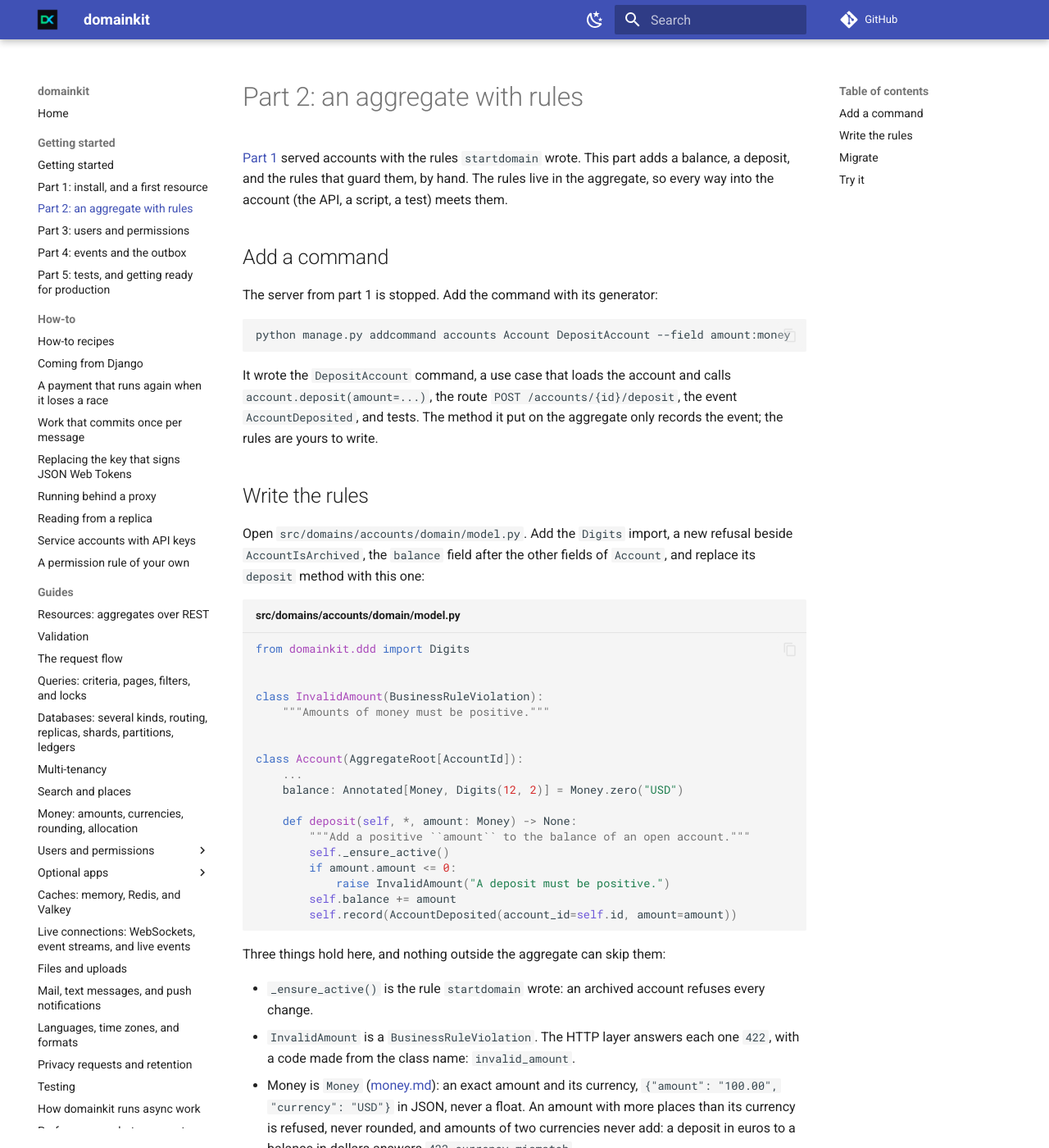
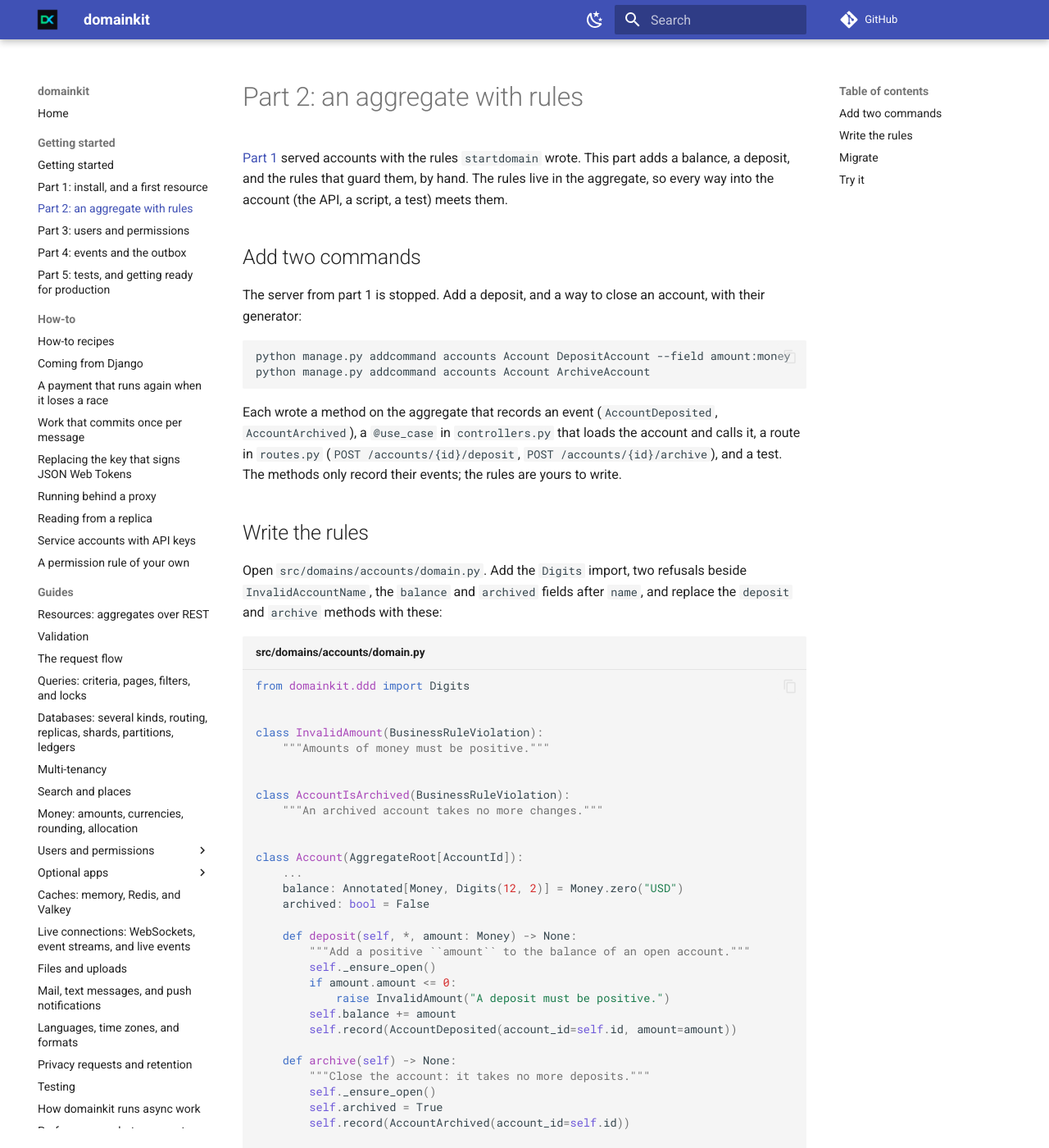
Before and after one commit to karimmattar/domainkit, an MkDocs documentation site: the page built from docs/tutorial/2-rules.md, in a window 1280 px wide and 1400 px high. Shown: the whole window at 82% size. Built offline with MkDocs 1.6.1 and Material for MkDocs 9.7.7, drawn with Linux system fonts in a browser that asks for light colours; comment, search, counter and statistics services are not loaded; some of the changed text lies outside the part shown.

Commit message:
The tutorial builds a four-file domain
Parts 1 to 5 now make the bank on domain.py, controllers.py, models.py,
and routes.py: the deposit and archive rules are written in domain.py,
the deposit is logged by a @handles function in controllers.py, and the
aggregate's tests go in a new test_domain.py. test_walkthroughs.py plays
the pages as written.

Co-Authored-By: Claude Opus 5.5 <noreply@anthropic.com>
Claude-Session: https://claude.ai/code/session_01PHJB1f6AhZ5eHp561TCrvG

````diff
--- a/docs/tutorial/2-rules.md
+++ b/docs/tutorial/2-rules.md
@@ -5,27 +5,30 @@ wrote. This part adds a balance, a deposit, and the rules that guard
 them, by hand. The rules live in the aggregate, so every way into the
 account (the API, a script, a test) meets them.
 
-## Add a command
+## Add two commands
 
-The server from part 1 is stopped. Add the command with its generator:
+The server from part 1 is stopped. Add a deposit, and a way to close an
+account, with their generator:
 
 ```bash
 python manage.py addcommand accounts Account DepositAccount --field amount:money
+python manage.py addcommand accounts Account ArchiveAccount
 ```
 
-It wrote the `DepositAccount` command, a use case that loads the account
-and calls `account.deposit(amount=...)`, the route `POST
-/accounts/{id}/deposit`, the event `AccountDeposited`, and tests. The
-method it put on the aggregate only records the event; the rules are
-yours to write.
+Each wrote a method on the aggregate that records an event
+(`AccountDeposited`, `AccountArchived`), a `@use_case` in
+`controllers.py` that loads the account and calls it, a route in
+`routes.py` (`POST /accounts/{id}/deposit`, `POST /accounts/{id}/archive`),
+and a test. The methods only record their events; the rules are yours to
+write.
 
 ## Write the rules
 
-Open `src/domains/accounts/domain/model.py`. Add the `Digits` import, a new
-refusal beside `AccountIsArchived`, the `balance` field after the other
-fields of `Account`, and replace its `deposit` method with this one:
+Open `src/domains/accounts/domain.py`. Add the `Digits` import, two
+refusals beside `InvalidAccountName`, the `balance` and `archived` fields
+after `name`, and replace the `deposit` and `archive` methods with these:
 
-```python title="src/domains/accounts/domain/model.py"
+```python title="src/domains/accounts/domain.py"
 from domainkit.ddd import Digits
 
 
@@ -33,23 +36,39 @@ class InvalidAmount(BusinessRuleViolation):
     """Amounts of money must be positive."""
 
 
+class AccountIsArchived(BusinessRuleViolation):
+    """An archived account takes no more changes."""
+
+
 class Account(AggregateRoot[AccountId]):
     ...
     balance: Annotated[Money, Digits(12, 2)] = Money.zero("USD")
+    archived: bool = False
 
     def deposit(self, *, amount: Money) -> None:
         """Add a positive ``amount`` to the balance of an open account."""
-        self._ensure_active()
+        self._ensure_open()
         if amount.amount <= 0:
             raise InvalidAmount("A deposit must be positive.")
         self.balance += amount
         self.record(AccountDeposited(account_id=self.id, amount=amount))
+
+    def archive(self) -> None:
+        """Close the account: it takes no more deposits."""
+        self._ensure_open()
+        self.archived = True
+        self.record(AccountArchived(account_id=self.id))
+
+    def _ensure_open(self) -> None:
+        """Refuse a change to an archived account."""
+        if self.archived:
+            raise AccountIsArchived("The account is archived.")
 ```
 
-Three things hold here, and nothing outside the aggregate can skip them:
+These hold, and nothing outside the aggregate can skip them:
 
-- `_ensure_active()` is the rule `startdomain` wrote: an archived account
-  refuses every change.
+- `_ensure_open()` refuses every change to an archived account:
+  `422 account_is_archived`.
 - `InvalidAmount` is a `BusinessRuleViolation`. The HTTP layer answers each
   one `422`, with a code made from the class name: `invalid_amount`.
 - Money is `Money` ([money.md](../money.md)): an exact amount and its
@@ -72,13 +91,13 @@ python manage.py makemigrations -m "account balance"
 
 The accounts table has a row already, the one part 1 opened, and a column
 that may not be empty needs a value for it: the balance is two columns,
-the amount and its currency. In the migration
+the amount and its currency, and `archived` a third. In the migration
 `makemigrations` just wrote (`migrations/0002_..._account_balance.py`),
-give the column a default for the rows that exist, then apply it:
+give the columns defaults for the rows that exist, then apply it:
 
 ```python title="migrations/0002_*_account_balance.py"
 def upgrade() -> None:
-    """Add the balance: zero dollars for the accounts that exist."""
+    """Add the balance and the archived flag: zero dollars, open, for the rows that exist."""
     with op.batch_alter_table("accounts_accounts", schema=None) as batch_op:
         batch_op.add_column(
             sa.Column(
@@ -96,6 +115,9 @@ def upgrade() -> None:
                 server_default="USD",
             )
         )
+        batch_op.add_column(
+            sa.Column("archived", sa.Boolean(), nullable=False, server_default=sa.false())
+        )
 ```
 
 ```bash
@@ -103,7 +125,7 @@ python manage.py migrate
 pytest
 ```
 
-The generated tests pass: the command's test deposits `1.50` dollars,
+The generated tests pass: the deposit's test deposits `1.50` dollars,
 which the rules allow. [Part 5](5-testing-and-deploying.md) adds tests of the
 refusals.
 
@@ -134,7 +156,7 @@ curl http://127.0.0.1:8000/api/v1/accounts/accounts/$ID/deposit -H "Authorizatio
   -H "Content-Type: application/json" -d '{"amount": {"amount": "5.00", "currency": "EUR"}}'   # 422
 ```
 
-Archive a second account, and see the older rule hold for deposits too:
+Archive a second account, and see `_ensure_open()` refuse a deposit to it:
 
 ```bash
 CLOSED=$(curl -s http://127.0.0.1:8000/api/v1/accounts/accounts -H "Authorization: Bearer $TOKEN" \
@@ -149,5 +171,6 @@ Stop the server. [Part 3](3-permissions.md) lets someone other than the
 superuser in, with only the permissions they need.
 
 More on what an aggregate may hold (child entities, references to other
-aggregates, value objects) is in [resources.md](../resources.md), and on
-migrations in [databases.md](../databases.md).
+aggregates, value objects, field rules) is in [resources.md](../resources.md)
+and [validation.md](../validation.md), and on migrations in
+[databases.md](../databases.md).
````
Also changed, not shown: other parts of docs/tutorial/2-rules.md (+2 -2 lines), docs/roadmap.md (+4 -3 lines), docs/tutorial/1-first-resource.md (+14 -18 lines), docs/tutorial/3-permissions.md (+1 -1 lines), docs/tutorial/4-events.md (+14 -25 lines), docs/tutorial/5-testing-and-deploying.md (+17 -10 lines), 1 other file.
